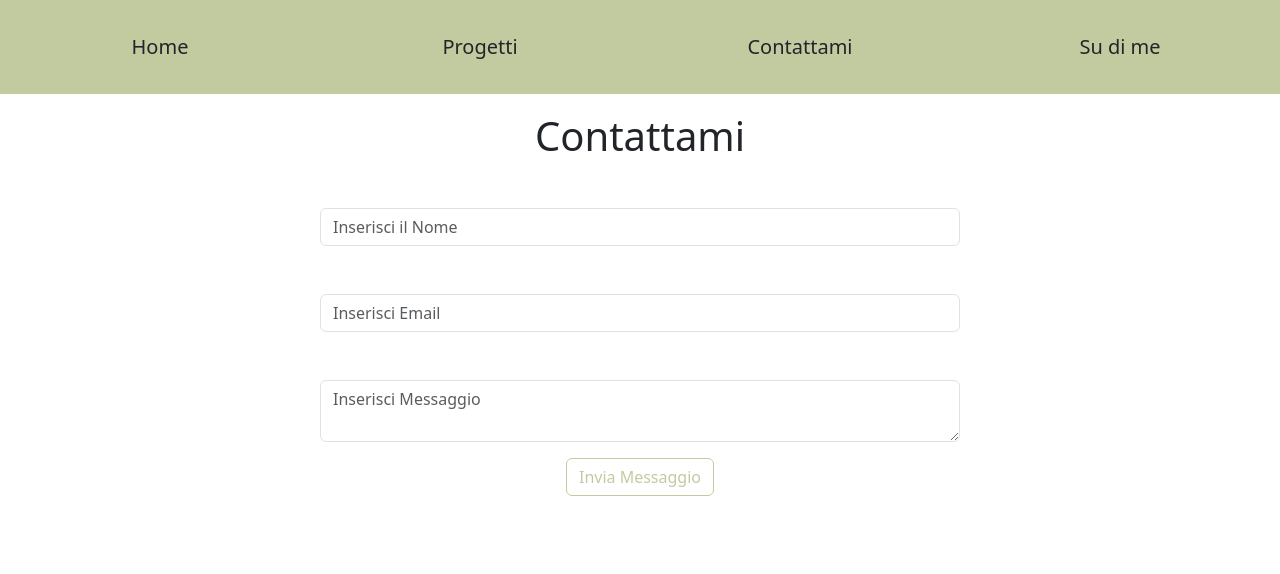
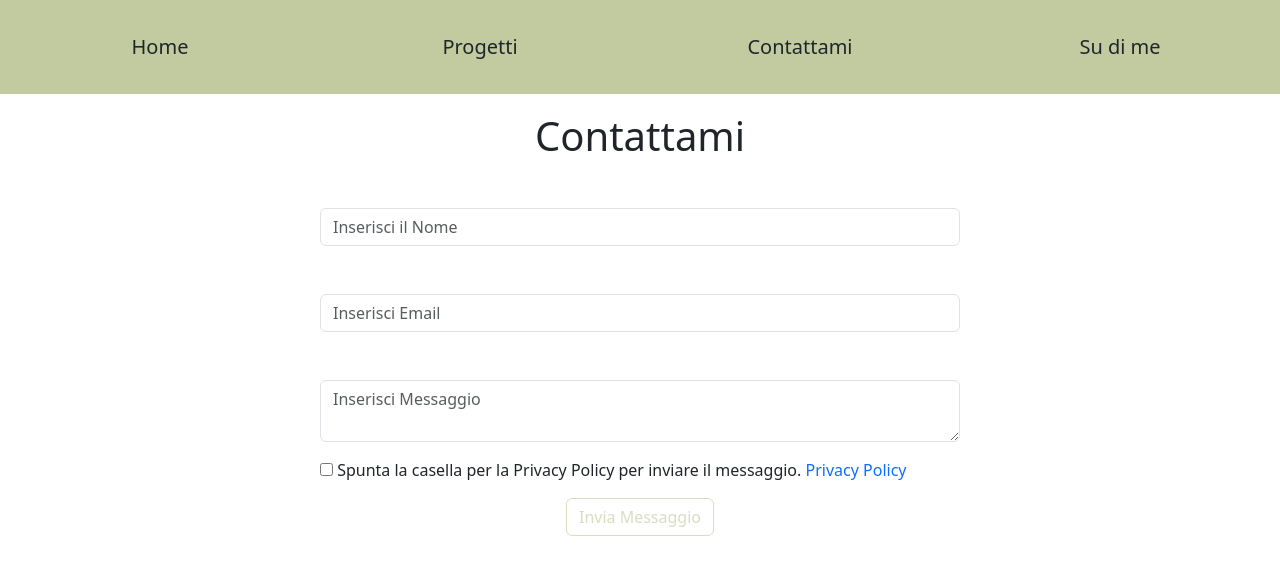
Before and after one commit to GiuseppeDeRosa1992/vite-boolfolio, a Vue app: page /contacts in a window 1280 px wide. Shown: the top 574 px of the page. Built offline with nearby package versions, Linux system fonts and the light colour scheme.

Commit message:
added policy gdpr

```diff
--- a/src/views/AppContacts.vue
+++ b/src/views/AppContacts.vue
@@ -17,6 +17,7 @@ export default {
             loading: false,
             success: false,
             store,
+            checkPolicy: false,
         }
     },
     methods: {
@@ -49,7 +50,12 @@ export default {
                     this.loading = false;
                 })
         }
+    },
+
+    mounted() {
+        (function (w, d) { var loader = function () { var s = d.createElement("script"), tag = d.getElementsByTagName("script")[0]; s.src = "https://cdn.iubenda.com/iubenda.js"; tag.parentNode.insertBefore(s, tag); }; if (w.addEventListener) { w.addEventListener("load", loader, false); } else if (w.attachEvent) { w.attachEvent("onload", loader); } else { w.onload = loader; } })(window, document);
     }
+
 };
 
 </script>
@@ -72,7 +78,8 @@ export default {
                     <div class="mb-3">
                         <label for="name" class="form-label">Nome</label>
                         <input type="text" class="form-control" name="name" :class="{ 'is-invalid': errors.name }"
-                            id="name" aria-describedby="text-name" placeholder="Inserisci il Nome" v-model="name">
+                            id="name" aria-describedby="text-name" placeholder="Inserisci il Nome" v-model="name"
+                            minlength="3" required>
                         <p class="text-danger" v-for="(error, index) in errors.name" :key="`name-error-${index}`">
                             {{ error }}
                         </p>
@@ -81,7 +88,8 @@ export default {
                     <div class="mb-3">
                         <label for="email" class="form-label">Email</label>
                         <input type="email" class="form-control" name="email" :class="{ 'is-invalid': errors.email }"
-                            id="email" aria-describedby="email" placeholder="Inserisci Email" v-model="email">
+                            id="email" aria-describedby="email" placeholder="Inserisci Email" v-model="email"
+                            pattern="^[^\s@]+@[^\s@]+\.[^\s@]{2,}$" autocomplete="off" required>
                         <p class="text-danger" v-for="(error, index) in errors.name" :key="`name-error-${index}`">
                             {{ error }}
                         </p>
@@ -90,14 +98,27 @@ export default {
                     <div class="mb-3">
                         <label for="message" class="form-label">Messaggio</label>
                         <textarea class="form-control" name="message" :class="{ 'is-invalid': errors.message }"
-                            id="message" placeholder="Inserisci Messaggio" v-model="message"></textarea>
+                            id="message" placeholder="Inserisci Messaggio" v-model="message" minlength="10"
+                            required></textarea>
                         <p class="text-danger" v-for="(error, index) in errors.name" :key="`name-error-${index}`">
                             {{ error }}
                         </p>
                     </div>
 
+                    <div class="mb-3">
+                        <input type="checkbox" name="" id="" v-model="checkPolicy">
+                        <span class="text-dark"> Spunta la casella per la Privacy Policy per inviare il
+                            messaggio. </span>
+                        <a href="https://www.iubenda.com/privacy-policy/26069970"
+                            class="iubenda-white iubenda-noiframe iubenda-embed iubenda-noiframe text-decoration-none"
+                            title="Privacy Policy ">Privacy
+                            Policy
+                        </a>
+                    </div>
+
                     <div class="text-center">
-                        <button type="submit" class="btn my-btn-outline">Invia Messaggio</button>
+                        <button :disabled="checkPolicy ? disabled : ''" type="submit" class="btn my-btn-outline">Invia
+                            Messaggio</button>
                     </div>
                 </form>
             </div>
```
